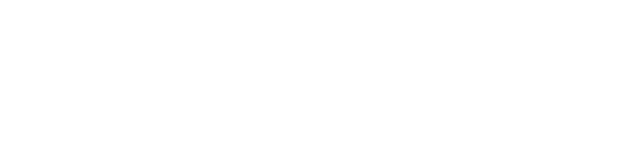
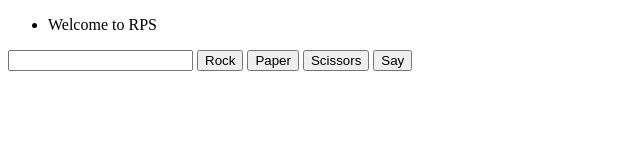
Before and after one commit to TurcsanyAdam/RockPaperScissor, a plain HTML site: page RockPaperScissors/client/index.html in a window 1280 px wide. Shown: the whole page, without its empty margins (0-640 px from the left). Drawn offline with Linux system fonts and the light colour scheme; files that its build step writes are made by us from their sources.

Commit message:
Update index.html

```diff
--- a/RockPaperScissors/client/index.html
+++ b/RockPaperScissors/client/index.html
@@ -3,9 +3,22 @@
 <html lang="en" xmlns="http://www.w3.org/1999/xhtml">
 <head>
     <meta charset="utf-8" />
-    <title></title>
+    <title>Rock Paper Scissors</title>
+    <link rel="stylesheet" href="styles/main.css"/>
 </head>
 <body>
-
+    <div class="rps-wrapper">
+        <ul id="events">
+            <li>Welcome to RPS</li>
+        </ul>
+        <div class="button-wrapper">
+            <input id="char" />
+            <button id="rock">Rock</button>
+            <button id="paper">Paper</button>
+            <button id="scissors">Scissors</button>
+            <button id="say">Say</button>
+        </div>
+    </div>
+    <script src="src/client.js"></script>
 </body>
 </html>
```
